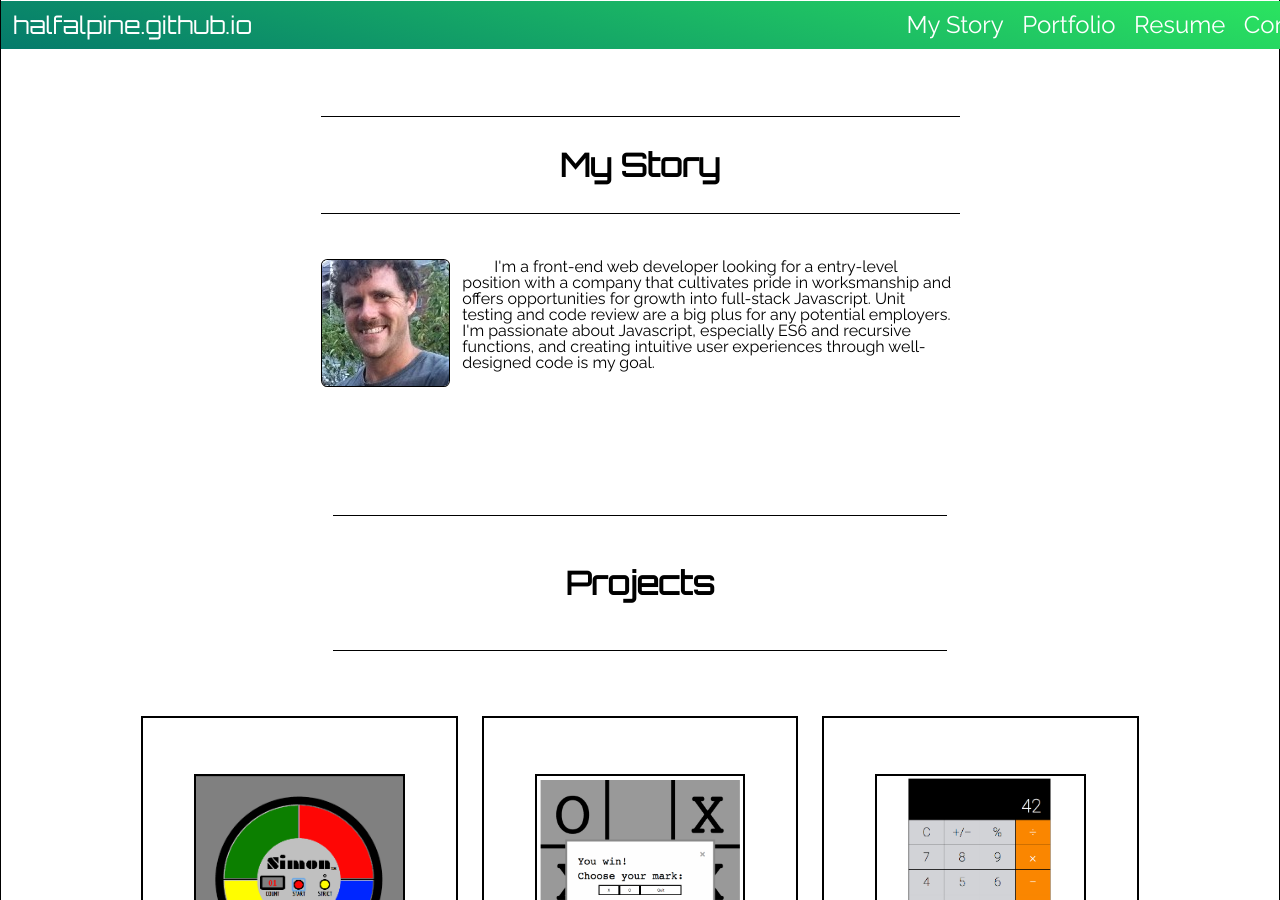
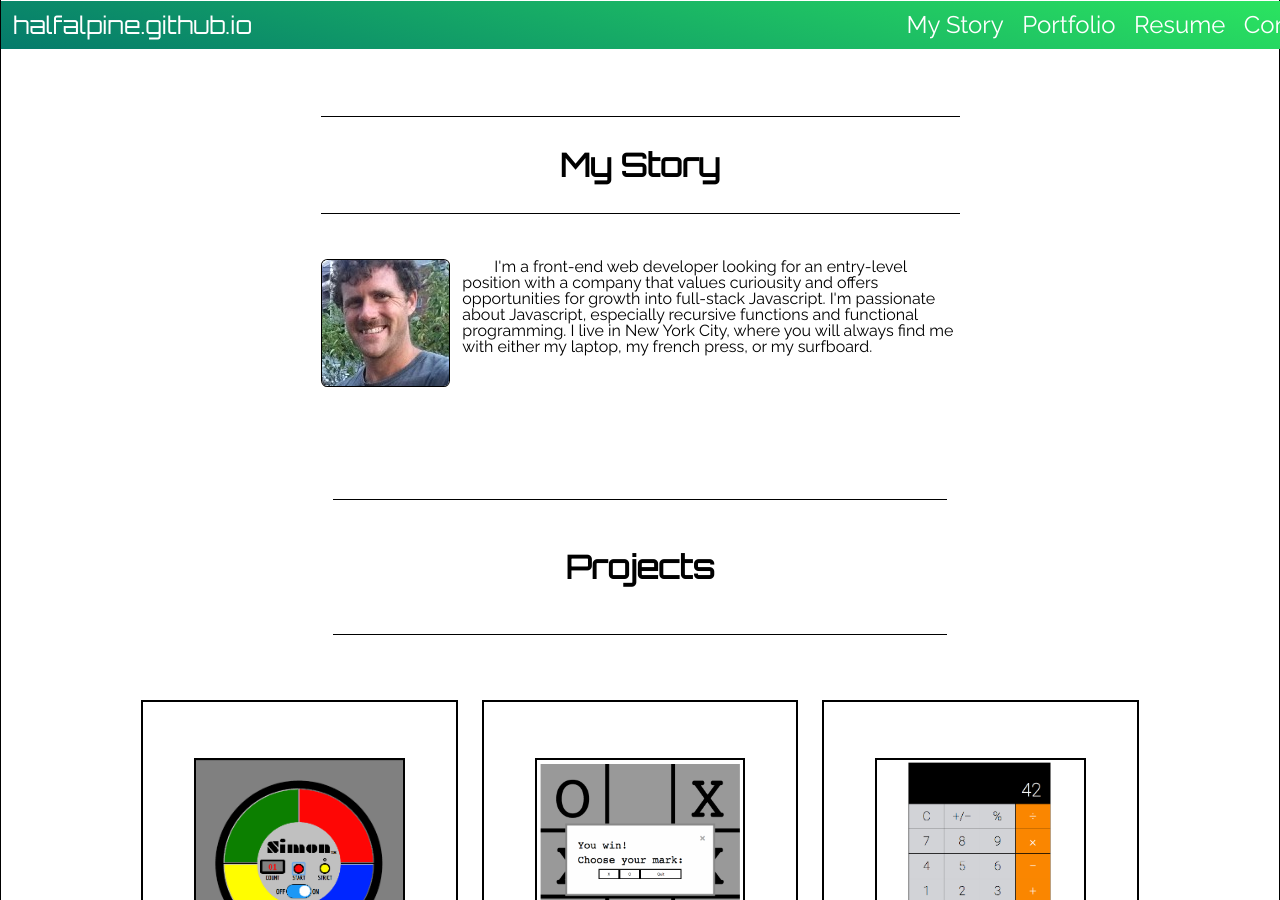
Before and after one commit to halfalpine/halfalpine.github.io, a Jekyll site: the page built from index.html, in a window 1280 px wide and 900 px high, scrolled down 429 px. Built offline with Jekyll 4.4.1, drawn with Linux system fonts in a browser that asks for light colours; nearby versions of some CDN libraries.

Commit message:
Add copy to about-me

```diff
--- a/_includes/about-me.html
+++ b/_includes/about-me.html
@@ -5,7 +5,7 @@
     </div>
     <div id="bio">
       <div id="bio-img"><img id="head-shot" src="images/about-me/headshot.jpg"></div>
-      <div id="bio-p"><p id="my-story">I'm a front-end web developer looking for a entry-level position with a company that cultivates pride in worksmanship and offers opportunities for growth into full-stack Javascript. Unit testing and code review are a big plus for any potential employers. I'm passionate about Javascript, especially ES6 and recursive functions, and creating intuitive user experiences through well-designed code is my goal.</p></div>
+      <div id="bio-p"><p id="my-story">I'm a front-end web developer looking for an entry-level position with a company that values curiousity and offers opportunities for growth into full-stack Javascript. I'm passionate about Javascript, especially recursive functions and functional programming. I live in New York City, where you will always find me with either my laptop, my french press, or my surfboard.</p></div>
     </div><!--bio-->
   </div><!--container-->
 </section>
--- a/_sass/_contact.sass
+++ b/_sass/_contact.sass
@@ -2,6 +2,7 @@
   width: 80%
   margin: 0 auto
   margin-top: 10%
+  margin-bottom: 20%
   //background-color: white
   &:before
     content: ''
```
